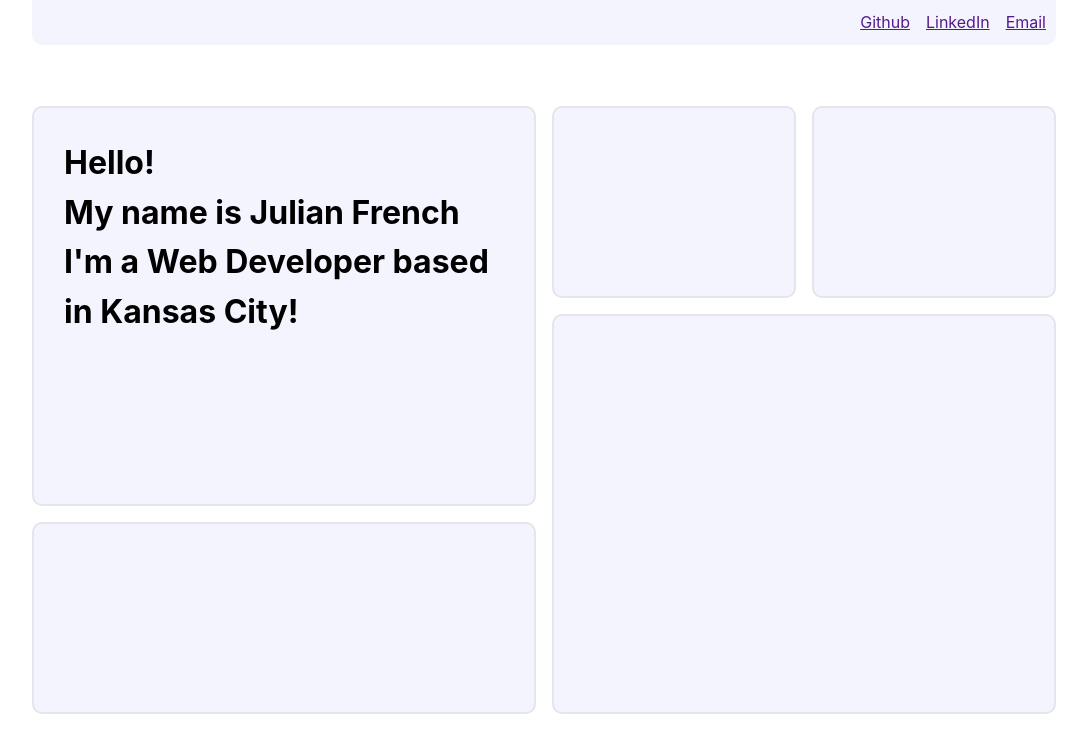
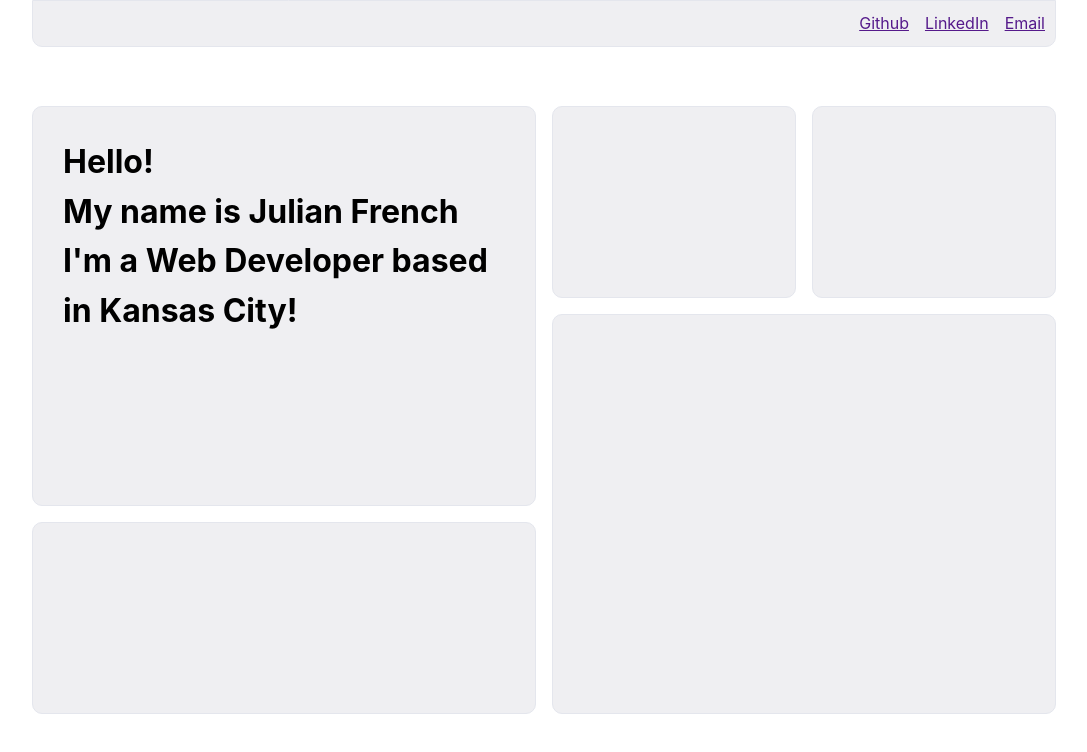
Before and after one commit to Jufrench/ju3, a Next.js app: page / in a window 1280 px wide. Shown: the top 752 px of the page, without its empty margins (96-1183 px from the left). Built offline with nearby package versions, Linux system fonts and the light colour scheme.

Commit message:
Update to border & background styling

```diff
--- a/pages/index.tsx
+++ b/pages/index.tsx
@@ -6,7 +6,9 @@ const skills: string[] = ["HTML","CSS","JavaScript","React","Vue","Ember","Node.
 export function LeadGrid() {
   const SECONDARY_COL_HEIGHT = `calc(${PRIMARY_COL_HEIGHT} / 2 - var(--mantine-spacing-md) / 2)`;
   const theme = useMantineTheme();
-  const themeBackground = lighten(theme.colors.myColor[0], 0.1);
+  const themeBackground = lighten(theme.colors.myColor[2], 0.7);
+  // const themeBackground = lighten(theme.colors.myColor[3], 0.8);
+  // const themeBackground = lighten(theme.colors.myColor[5], 0.9);
   const themeBorder = theme.colors.myColor[1];
 
   console.log('%ctheme', `color: ${theme.colors.lime[5]}`, theme.colors.lime[0]);
@@ -14,7 +16,7 @@ export function LeadGrid() {
 
   const gridItemStyles = {
     background: themeBackground,
-    border: `2px solid ${themeBorder}`,
+    border: `1px solid ${themeBorder}`,
     padding: rem(30),
     borderRadius: rem(10),
   }
@@ -25,6 +27,7 @@ export function LeadGrid() {
         <Group justify="right"
           style={{
             background: themeBackground,
+            border: gridItemStyles.border,
             width: "80%", padding: "10px",
             position: "fixed", top: 0,
             borderBottomLeftRadius: rem(10),
```
